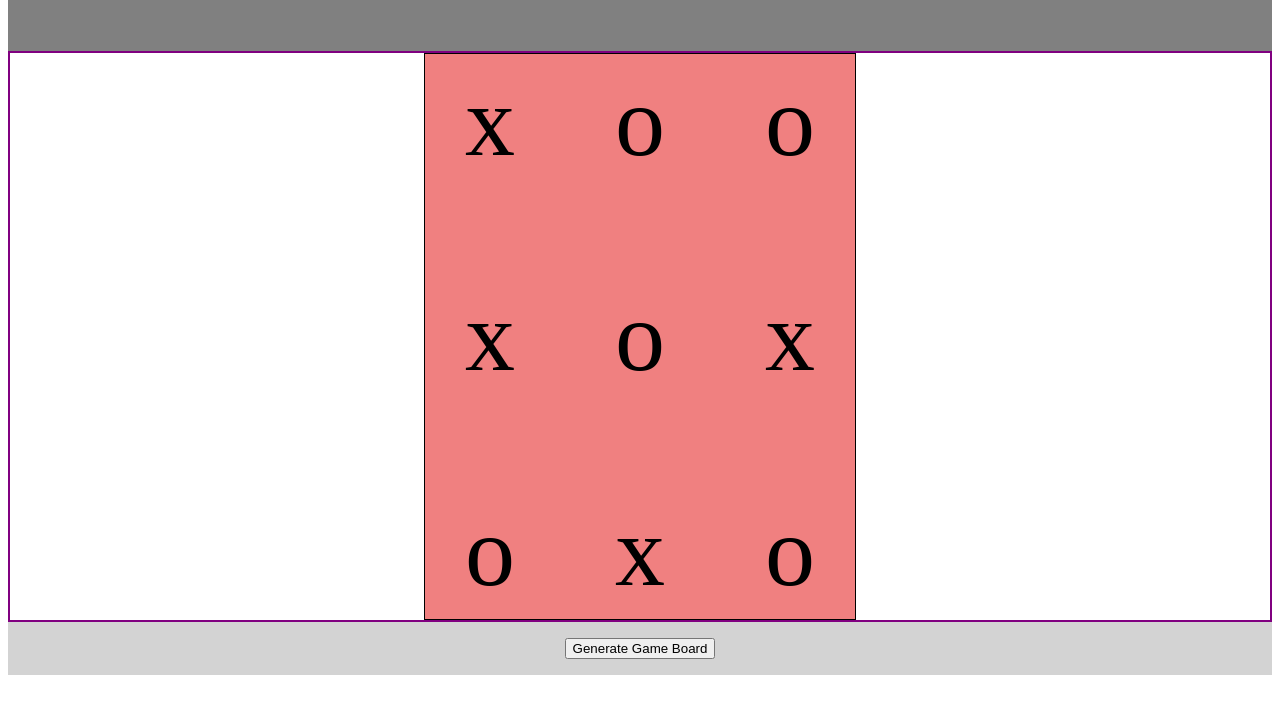
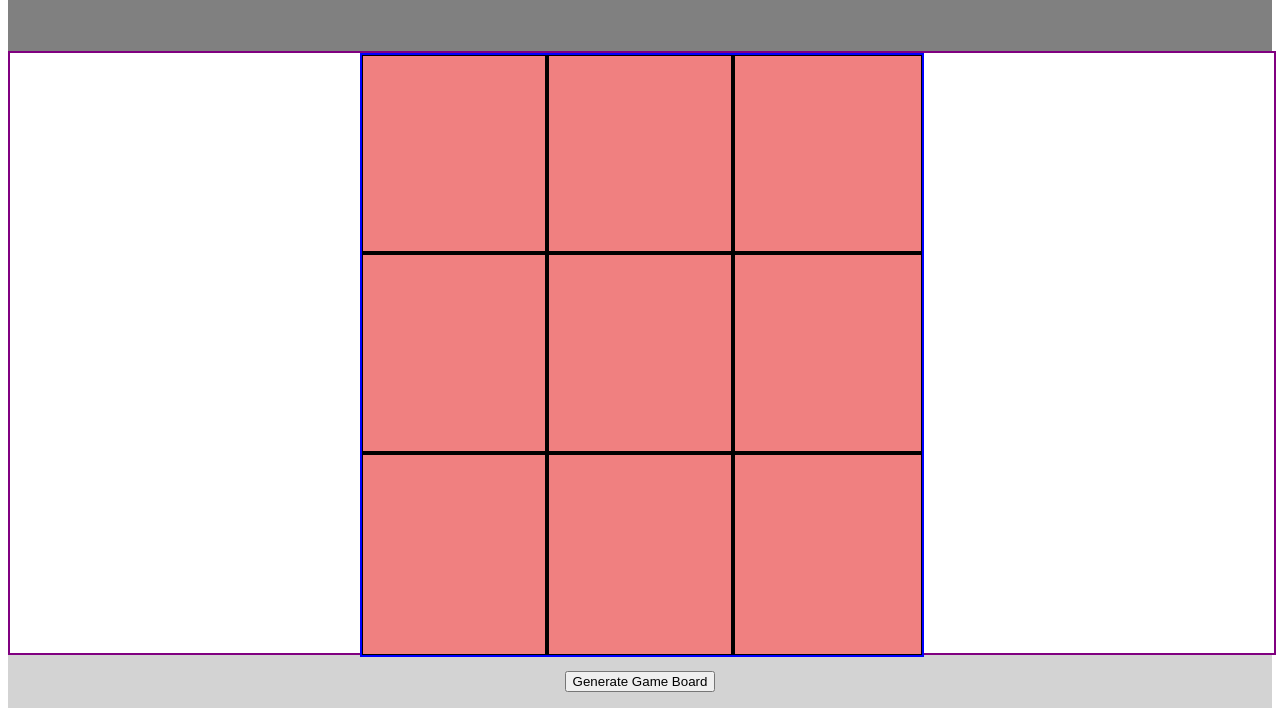
Before and after one commit to JoeyJr37/TicTacToe, a plain HTML site: page index.html in a window 1280 px wide. Shown: the part 101-817 px from the top of the page. Drawn offline with Linux system fonts and the light colour scheme.

Commit message:
added Borders and placeMarker function

```diff
--- a/app.js
+++ b/app.js
@@ -1,7 +1,5 @@
 const gameBoard = (()=> {
-    const internalGameBoard = ["x", "o", "o",
-                                "x", "o", "x",
-                                "o", "x", "o"];
+    const internalGameBoard = [];
     return {internalGameBoard};
 
 })();
@@ -9,24 +7,24 @@ const gameBoard = (()=> {
 const displayCtrl = ((gameArray) => {
     //1. generateBoard
     const UIboard = document.querySelector(".gameBoard");
-    const make = (element) => {
-        return document.createElement(element);
-    };
-    const createNewCell = (element, playerMarker) => {
-        let newCell = make(element);
-        newCell.textContent = playerMarker;
-        return newCell;
-    };
+
     const render = () => {
-        for (let i = 0; i < gameArray.length; i++){
-        let gameMarker = createNewCell("div", gameArray[i]);
-        gameMarker.setAttribute("id", i);
+        let arrayLength = gameArray.length;
+        for (let i = 0; i < arrayLength; i++){
+        let gameMarker = document.getElementById(`grid-${i}`);
+        gameMarker.textContent = gameArray[i];
         UIboard.append(gameMarker);
        };
     };
     //2. listen for clicks
+    // const playerClick = document.querySelector(".gameBoard");
+    // playerClick.addEventListener("click", placeMarker);
     //3. generate marker on game board from array
-    return {render};
+    const placeMarker = (event) => {
+        let gameSpot = event.target;
+        gameSpot.textContent = "X";
+    };
+    return {render, placeMarker};
 })(gameBoard.internalGameBoard);
 
 const Player = (playerNumber, marker, score) => {
@@ -34,11 +32,16 @@ const Player = (playerNumber, marker, score) => {
 };
 const gameFlow = ((UIctrl, boardCtrl) => {
   // 1. generateBoard
-  const gamingTable = boardCtrl.internalGameBoard;
+  // const gamingTable = boardCtrl.internalGameBoard;
   UIctrl.render();
     // 2. generatePlayers
+    const playerOne = Player(1, "X", 0);
+    const playerTwo = Player(2, "O", 0);
     // 3. setActivePlayer
+
     // 4. listenForClicks
+    const playerClick = document.querySelector(".gameBoard");
+    playerClick.addEventListener("click", UIctrl.placeMarker);
     // 5. Fill array with marker from active player
     // 6. generate marker on game board from array [render]
     // 7. check for winner (if no winner and no tie; go back to step 3)
--- a/index.html
+++ b/index.html
@@ -10,18 +10,27 @@ header {
     display: grid;
     grid-template-columns: repeat(3, 1fr);
     grid-template-rows: repeat(3, 1fr);
-    grid-gap: 100px;
-    padding: 10px 40px 10px 40px;
+
+
     font-size: 100px;
     background: lightcoral;
     border: 1px solid black;
     text-align: center;
+    width: 100%;
 }
 
-main {
+.main-section {
     border: 2px solid purple;
     display: flex;
     justify-content: center;
+    height: 75vh;
+    width: 100%;
+}
+.board-section {
+    border: 2px solid blue;
+    width: 70vh;
+    height: 100%;
+    display: flex;
 }
 footer {
     background: lightgrey;
@@ -29,16 +38,38 @@ footer {
     justify-content: center;
     padding: 1em;
 }
+#grid-0, #grid-1, #grid-3, #grid-4 {
+    border-bottom: 4px solid black;
+    border-right: 4px solid black;
+}
+#grid-2, #grid-5 {
+    border-bottom: 4px solid black;
+}
+#grid-6, #grid-7 {
+    border-right: 4px solid black;
+}
 </style>
 <body>
 <header>
 <h1> Tic Tac Toe </h1>
 </header>
-<main>
+<main class="main-section">
+    <section class="board-section">
     <div class="gameBoard">
+        <div id= "grid-0"></div>
+        <div id= "grid-1"></div>
+        <div id= "grid-2"></div>
+
+        <div id= "grid-3"></div>
+        <div id= "grid-4"></div>
+        <div id= "grid-5"></div>
+
+        <div id= "grid-6"></div>
+        <div id= "grid-7"></div>
+        <div id= "grid-8"></div>
 
         </div>
-
+    </section>
 </main>
 <footer>
 <button> Generate Game Board</button>
```
